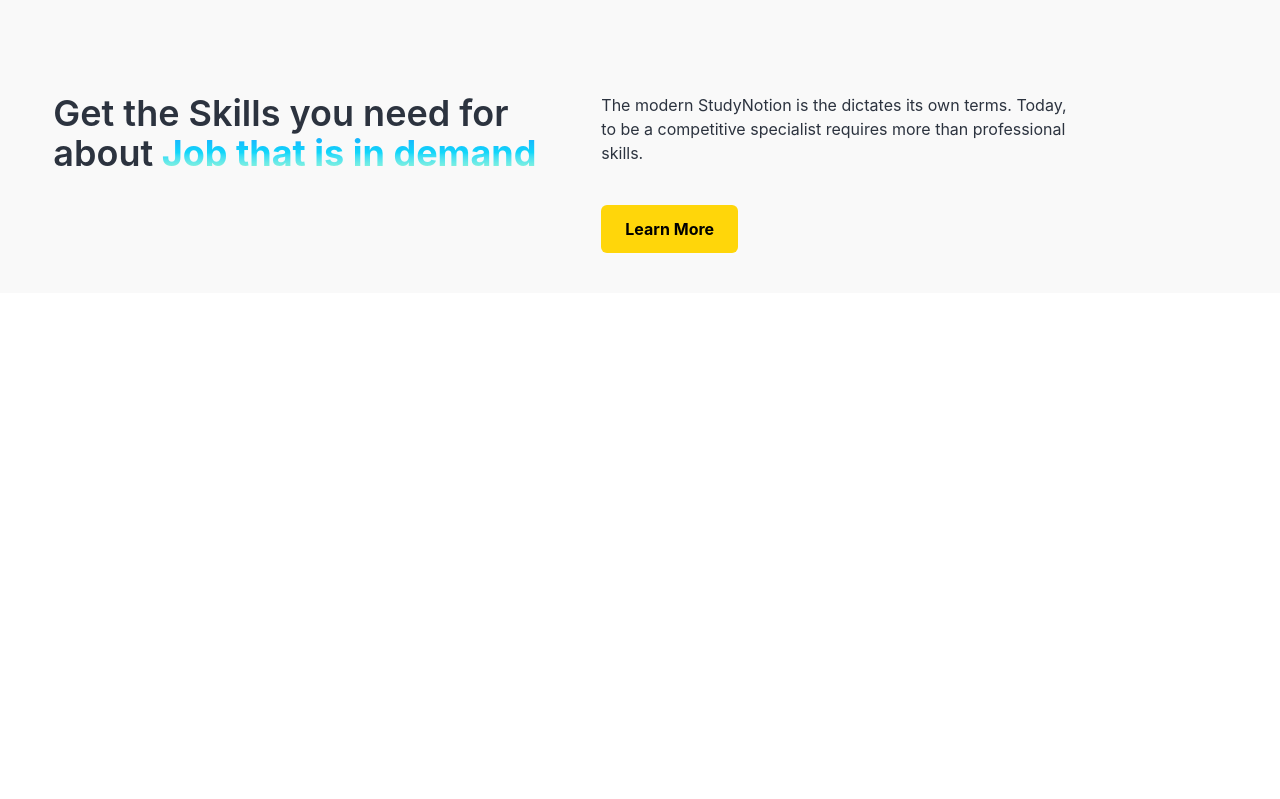
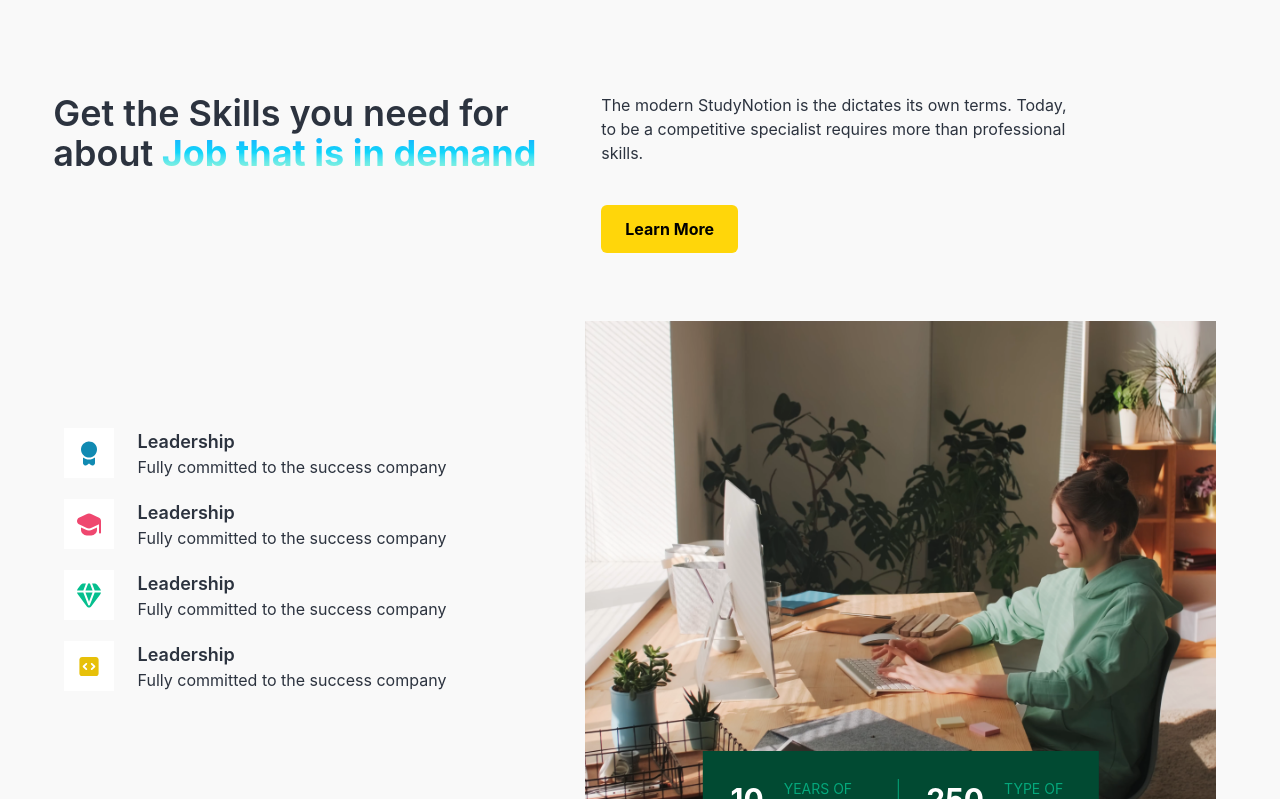
Before and after one commit to lokeshloki3/edtech-full, a React (Vite) app: page / in a window 1280 px wide. Shown: the part 1872-2671 px from the top of the page. Before the commit the page ends 2165 px from the top, so only its background shows below. Built offline with nearby package versions, Linux system fonts and the light colour scheme.

Commit message:
TimeLineSection created on Homepage

```diff
--- /dev/null
+++ b/src/components/core/HomePage/TimeLineSection.jsx
@@ -0,0 +1,71 @@
+import React from 'react'
+import Logo1 from "../../../assets/TimeLineLogo/Logo1.svg";
+import Logo2 from "../../../assets/TimeLineLogo/Logo2.svg";
+import Logo3 from "../../../assets/TimeLineLogo/Logo3.svg";
+import Logo4 from "../../../assets/TimeLineLogo/Logo4.svg";
+import TimeLineImage from "../../../assets/Images/TimeLineImage.png"
+
+const timeline = [
+    {
+        Logo: Logo1,
+        Heading: "Leadership",
+        Description: "Fully committed to the success company",
+    },
+    {
+        Logo: Logo2,
+        Heading: "Leadership",
+        Description: "Fully committed to the success company",
+    },
+    {
+        Logo: Logo3,
+        Heading: "Leadership",
+        Description: "Fully committed to the success company",
+    },
+    {
+        Logo: Logo4,
+        Heading: "Leadership",
+        Description: "Fully committed to the success company",
+    },
+]
+
+const TimeLineSection = () => {
+    return (
+        <div className='flex gap-15 items-center'>
+            <div className='w-[45%] flex flex-col gap-5'>
+                {
+                    timeline.map((element, index) => {
+                        return (
+                            <div className='flex gap-6' key={index}>
+                                <div className='w-[50px] h-[50px] bg-white flex items-center justify-center'>
+                                    <img src={element.Logo} />
+                                </div>
+                                <div>
+                                    <h2 className='font-semibold text-[18px]'>{element.Heading}</h2>
+                                    <p className='text-base'>{element.Description}</p>
+                                </div>
+                            </div>
+                        )
+                    })
+                }
+            </div>
+            <div className='relative shadow-blue-200'>
+                <img src={TimeLineImage}
+                    alt='TimeLineImage'
+                />
+                <div className='absolute bg-caribbeangreen-700 flex text-white uppercase py-7
+                left-[50%] translate-x-[-50%] translate-y-[-50%]'>
+                    <div className='flex gap-5 items-center border-r border-caribbeangreen-300 px-7'>
+                        <p className='text-3xl font-bold'>10</p>
+                        <p className='text-caribbeangreen-300 text-sm'>Years of Experience</p>
+                    </div>
+                    <div className='flex gap-5 items-center px-7'>
+                        <p className='text-3xl font-bold'>250</p>
+                        <p className='text-caribbeangreen-300 text-sm'>Type of Courses</p>
+                    </div>
+                </div>
+            </div>
+        </div>
+    )
+}
+
+export default TimeLineSection
--- a/src/pages/Home.jsx
+++ b/src/pages/Home.jsx
@@ -5,6 +5,7 @@ import HighlightText from '../components/core/HomePage/HighlightText'
 import CTAButton from "../components/core/HomePage/Button";
 import Banner from "../assets/Images/banner.mp4"
 import CodeBlocks from '../components/core/HomePage/CodeBlocks';
+import TimeLineSection from '../components/core/HomePage/TimeLineSection';
 
 const Home = () => {
     return (
@@ -149,6 +150,7 @@ const Home = () => {
                             </CTAButton>
                         </div>
                     </div>
+                    <TimeLineSection />
                 </div>
             </div>
             {/* Section 3 */}
```
